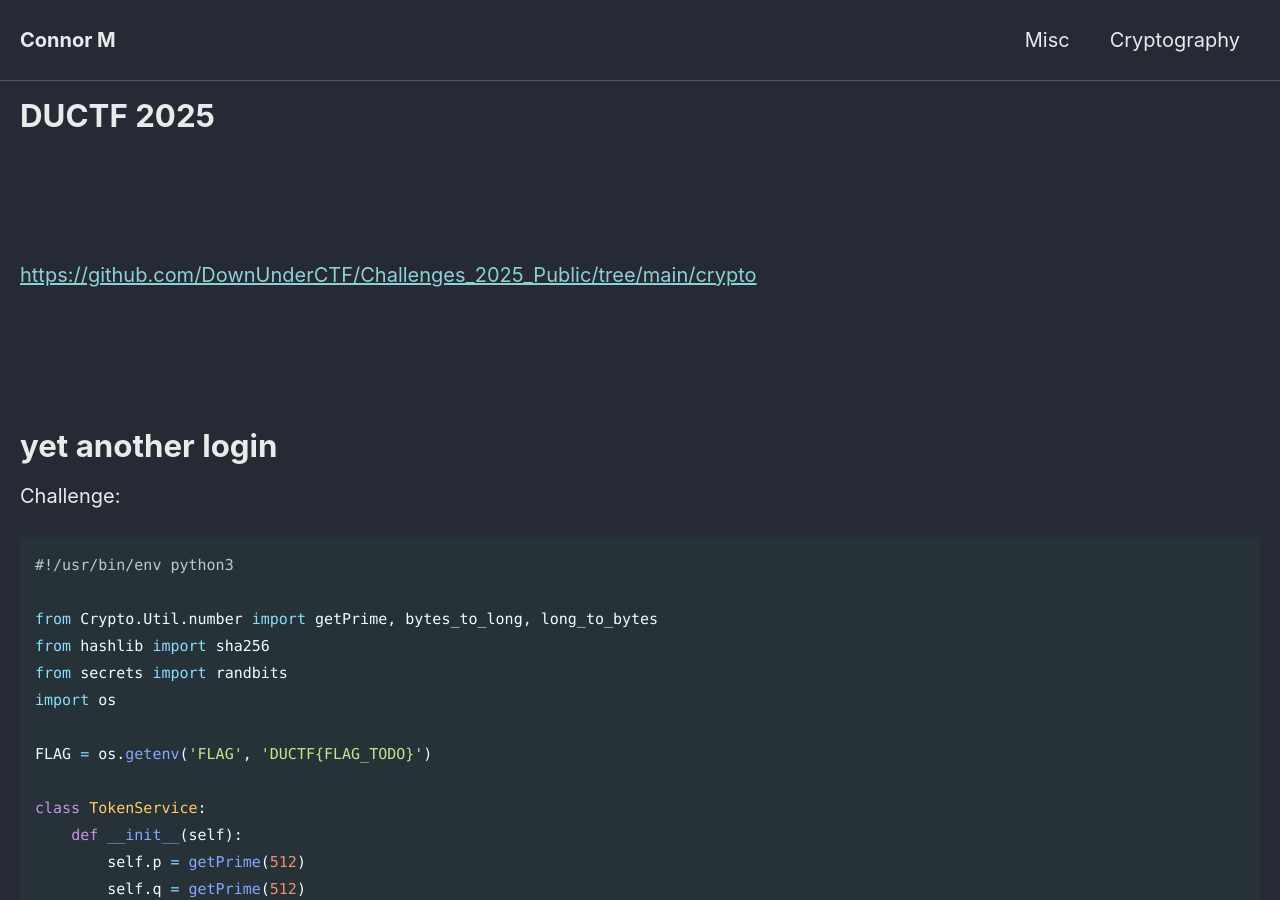
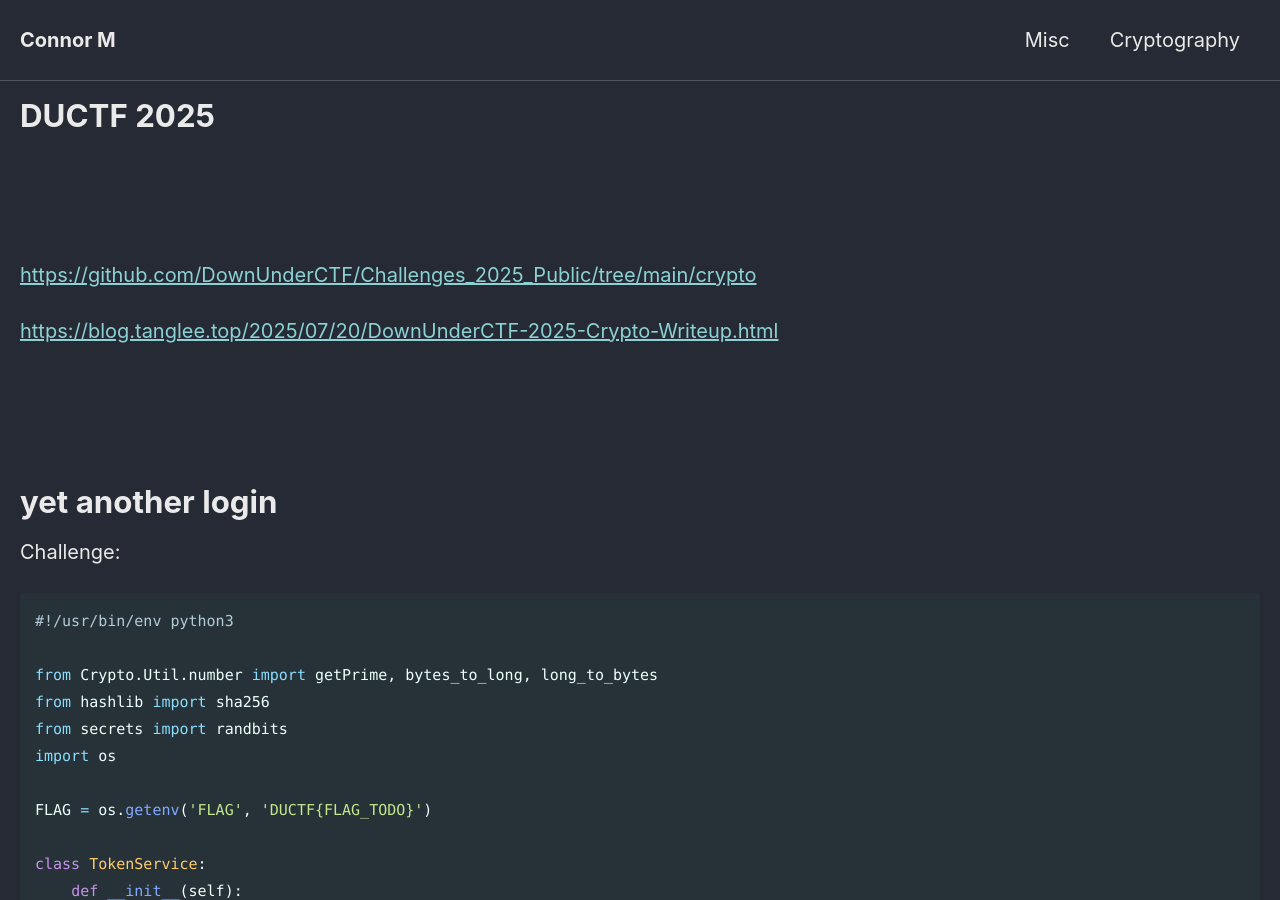
Before and after one commit to Connor-McCartney/Connor-McCartney.github.io, a Jekyll site: the page built from _pages/cryptography/other/DUCTF-2025.md, in a window 1280 px wide and 900 px high. Built offline with Jekyll 4.4.1, drawn with Linux system fonts in a browser that asks for light colours; cached includes are drawn as plain includes.

Commit message:
Update DUCTF-2025.md

```diff
--- a/_pages/cryptography/other/DUCTF-2025.md
+++ b/_pages/cryptography/other/DUCTF-2025.md
@@ -9,6 +9,8 @@ title: DUCTF 2025
 <br>
 
 <https://github.com/DownUnderCTF/Challenges_2025_Public/tree/main/crypto>
+
+<https://blog.tanglee.top/2025/07/20/DownUnderCTF-2025-Crypto-Writeup.html>
 
 <br>
 
```
